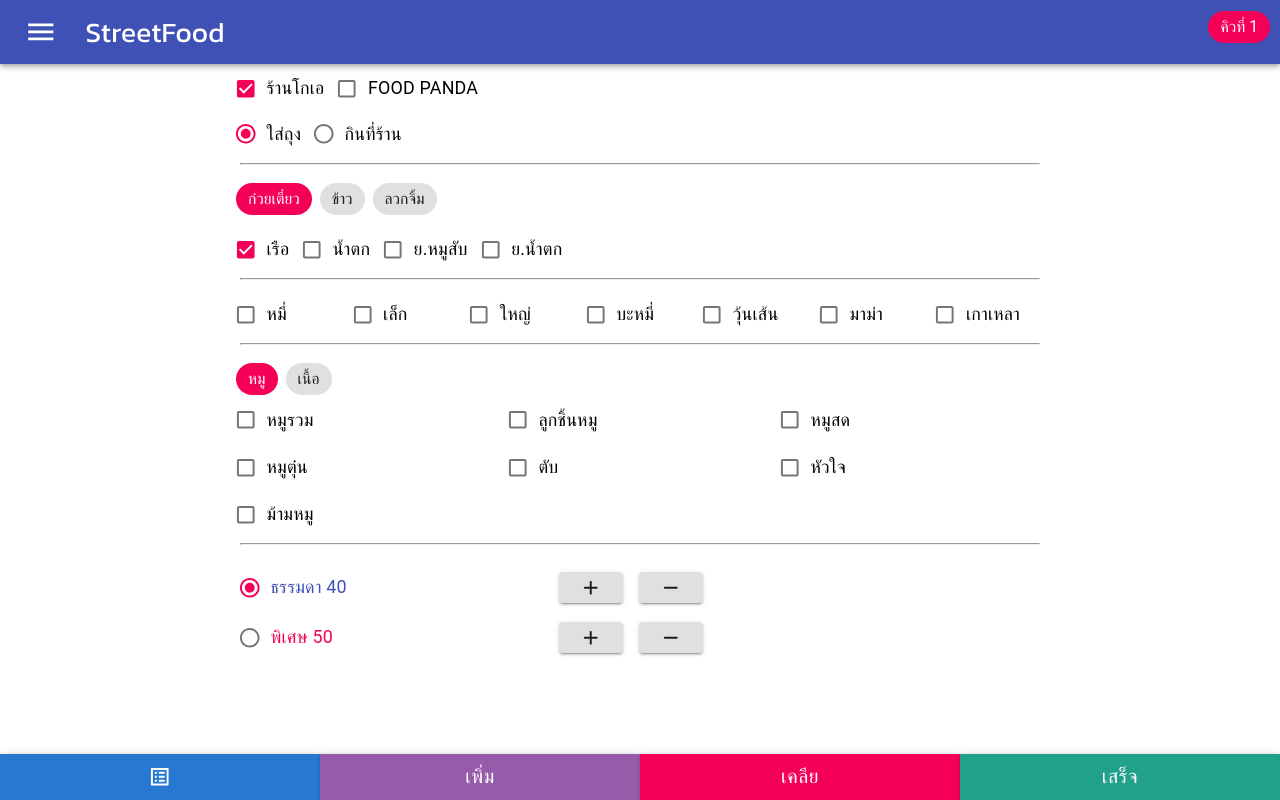
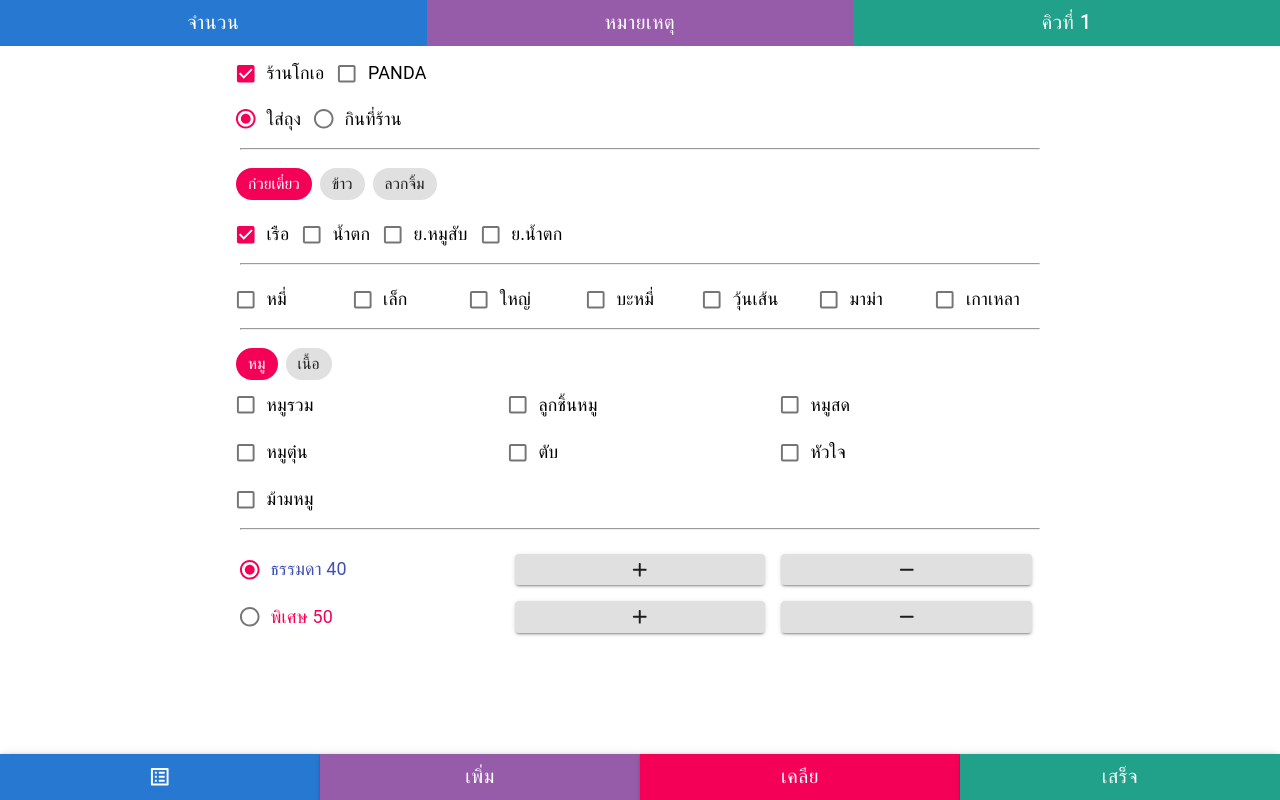
Before and after one commit to boatnoodle/streetfood, a React (Create React App) app: page / in a window 1280 px wide. Built offline with nearby package versions, Linux system fonts and the light colour scheme.

Commit message:
💄Update ui

```diff
--- a/src/components/Layout/index.tsx
+++ b/src/components/Layout/index.tsx
@@ -15,7 +15,7 @@ const Container = styled.div`
 const Layout: React.FC<any> = ({ children }) => {
   return (
     <>
-      <Header />
+      {/* <Header /> */}
       <Container>{children}</Container>
     </>
   );
--- /dev/null
+++ b/src/containers/Order/TopBar.tsx
@@ -0,0 +1,59 @@
+import React from "react";
+import Button from "@material-ui/core/Button";
+import { createStyles, makeStyles, Theme } from "@material-ui/core/styles";
+import AppBar from "@material-ui/core/AppBar";
+import ListAltIcon from "@material-ui/icons/ListAlt";
+
+const useStyles = makeStyles((theme: Theme) =>
+  createStyles({
+    root: {
+      top: "0",
+      display: "grid",
+      gridTemplateColumns: "1fr 1fr 1fr",
+      boxShadow: "none",
+      "& button": {
+        borderRadius: 0,
+        width: "100%",
+        height: "46px"
+      },
+      "& button:first-child": {
+        background: "#2778d0"
+      },
+      "& button:nth-child(2)": {
+        background: "#975ca9"
+      },
+      "& button:last-child": {
+        background: "#21a08a"
+      },
+      "& .MuiButton-contained": {
+        boxShadow: "none"
+      },
+      "& .MuiButton-label": {
+        whiteSpace: "nowrap"
+      }
+    },
+    nonWhiteSpace: {
+      lineHeight: 0
+    }
+  })
+);
+
+const TopBar = () => {
+  const classes = useStyles();
+
+  return (
+    <AppBar position="fixed" color="primary" className={classes.root}>
+      <Button variant="contained" color="secondary">
+        จำนวน
+      </Button>
+      <Button variant="contained" color="secondary">
+        หมายเหตุ
+      </Button>
+      <Button variant="contained" color="secondary">
+        คิวที่ 1
+      </Button>
+    </AppBar>
+  );
+};
+
+export default TopBar;
--- a/src/containers/Order/TypePrice.tsx
+++ b/src/containers/Order/TypePrice.tsx
@@ -12,6 +12,11 @@ import { useFormikContext } from "formik";
 
 const useStyles = makeStyles((theme: Theme) =>
   createStyles({
+    root: {
+      display: "grid",
+      gridTemplateColumns: "1fr 1fr 1fr"
+      // marginTop: "25px"
+    },
     margin: {
       margin: theme.spacing(1)
     },
@@ -152,26 +157,19 @@ const TypePrice = () => {
   };
 
   return (
-    <FormGroup>
     <RadioGroup
-        aria-label="gender"
       value={values.orderDetail.price.typePrice}
       onChange={handleChange}
+      className={classes.root}
     >
-        <Grid container>
-          <Grid xs={7}>
       <FormControlLabel
         className={classes.colorPrimary}
         value="ธรรมดา"
         control={<Radio onChange={handleChange} name="ธรรมดา" />}
         label={
-                informationPrice.labelNormal +
-                " " +
-                informationPrice.priceNormal
+          informationPrice.labelNormal + " " + informationPrice.priceNormal
         }
       />
-          </Grid>
-          <Grid xs>
       <Button
         onClick={() => handlePrice("add", "ธรรมดา")}
         size="small"
@@ -188,23 +186,14 @@ const TypePrice = () => {
       >
         <RemoveRoundedIcon />
       </Button>
-          </Grid>
-        </Grid>
-
-        <Grid container>
-          <Grid xs={7}>
       <FormControlLabel
         className={classes.colorSecondary}
         value="พิเศษ"
         control={<Radio onChange={handleChange} name="พิเศษ" />}
         label={
-                informationPrice.labelSpecial +
-                " " +
-                informationPrice.priceSpecial
+          informationPrice.labelSpecial + " " + informationPrice.priceSpecial
         }
       />
-          </Grid>
-          <Grid xs>
       <Button
         onClick={() => handlePrice("add", "พิเศษ")}
         size="small"
@@ -221,10 +210,7 @@ const TypePrice = () => {
       >
         <RemoveRoundedIcon />
       </Button>
-          </Grid>
-        </Grid>
     </RadioGroup>
-    </FormGroup>
   );
 };
 
--- a/src/dbMockup/index.tsx
+++ b/src/dbMockup/index.tsx
@@ -6,7 +6,7 @@ export const providers = [
   },
   {
     id: 2,
-    name: "FOOD PANDA",
+    name: "PANDA",
     default: true
   }
 ];
--- a/src/pages/order.tsx
+++ b/src/pages/order.tsx
@@ -10,9 +10,9 @@ import TypeNoodle from "containers/Order/TypeNoodle";
 import OrderDetail from "containers/Order/OrderDetail";
 import TypeOrder from "containers/Order/TypeOrder";
 import TypePrice from "containers/Order/TypePrice";
+import AmountOrder from "containers/Order/AmountOrder";
 import ActionBar from "containers/Order/ActionBar";
-import Button from "@material-ui/core/Button";
-import ButtonGroup from "@material-ui/core/ButtonGroup";
+import TopBar from "containers/Order/TopBar";
 
 import {
   typeMenus,
@@ -54,7 +54,7 @@ const useStyles = makeStyles((theme: Theme) =>
       },
       // position: "relative",
       flexGrow: 1,
-      marginTop: "50px",
+      margin: "35px 0 60px 0",
       hr: {
         margin: "10px 0"
       }
@@ -147,10 +147,7 @@ const OrderPage: React.FC = () => {
       {({ handleSubmit, errors, values }) => {
         return (
           <div className={classes.root}>
-            <ActionBar />
-            <div className={classes.queueNumber}>
-              <Chip label="คิวที่ 1" color="secondary" />
-            </div>
+            <TopBar />
             <Field name="provider">
               {({ field }) => <Provider providers={providers} {...field} />}
             </Field>
@@ -179,6 +176,10 @@ const OrderPage: React.FC = () => {
             <div>
               <hr />
             </div>
+            {/* <Field name="amountOrder">
+              {({ field }) => <AmountOrder {...field} />}
+            </Field> */}
+            <TypePrice />
             {/* <Field name="typeOrder">
               {({ field }) => (
                 <Grid
@@ -193,18 +194,11 @@ const OrderPage: React.FC = () => {
                     <Remark presetRemarks={presetRemarks} />
                   </Grid>
                   <Grid item xs>
-                    <Field name="amountOrder">
-                      {({ field }) => <AmountOrder {...field} />}
-                    </Field>
                   </Grid>
                 </Grid>
               )}
             </Field> */}
-            <Grid container>
-              <Grid xs={8}>
-                <TypePrice />
-              </Grid>
-            </Grid>
+            <ActionBar />
           </div>
         );
       }}
```
Also changed, not shown: src/containers/Order/AmountOrder.tsx (+25 -10 lines). Lines whose indentation alone changed are shown as unchanged.
